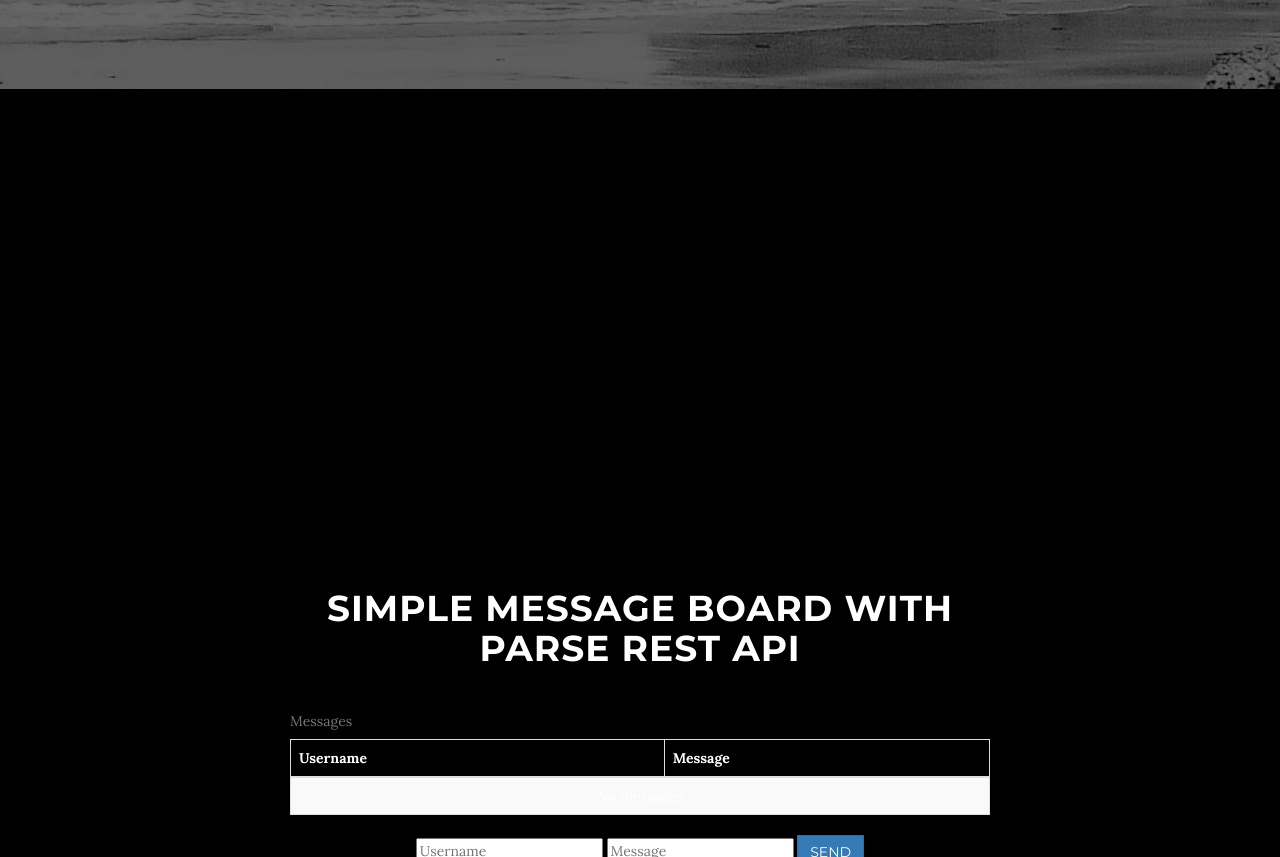
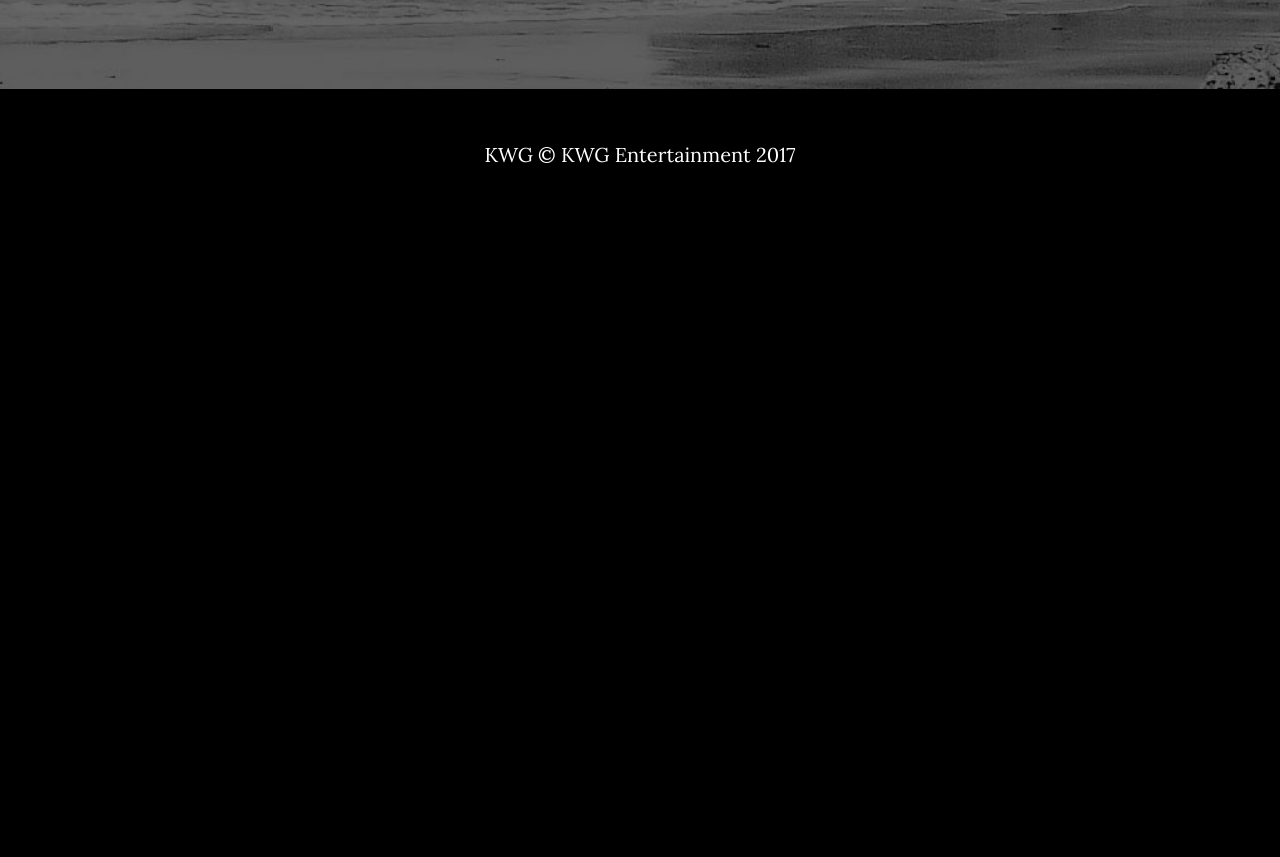
Before and after one commit to AlfredoMondragon/alfredomondragon.github.io, a website: page index.html in a window 1280 px wide. Shown: the part 1943-2800 px from the top of the page. After the commit the page ends 2164 px from the top, so only its background shows below. Drawn offline with nearby package versions, Linux system fonts and the light colour scheme.

Commit message:
Update index.html

```diff
--- a/index.html
+++ b/index.html
@@ -112,44 +112,6 @@
     </section>
 
     <!-- MESSAGE BOARD (to be implimented) -->
-    <section id="message" class="content-section text-center">
-        <div class="content-section">
-            <div class="container">
-                <div class="col-lg-8 col-lg-offset-2">
-                    		<div class="container-fluid">
-			<div class="row-fluid">
-				<h1>Simple Message Board with Parse REST API</h1>
-				<table class="table table-bordered table-striped">
-					<caption>Messages</caption>
-					<thead>
-						<tr>
-							<th>
-								Username
-							</th>
-							<th>
-								Message
-							</th>
-						</tr>
-					</thead>
-					<tbody>
-						<tr>
-							<td colspan="2">No messages</td>
-						</tr>
-					</tbody>
-				</table>
-			</div>
-			<div class="row-fluid">
-				<form id="new-user">
-					<input type="text" name="username" placeholder="Username" />
-					<input type="text" name="message" placeholder="Message" />
-					<a id="send" class="btn btn-primary">SEND</a>
-				</form>
-			</div>
-		</div>
-                </div>
-            </div>
-        </div>
-    </section>
     <!-- Footer -->
     <footer>
         <div class="container text-center">
```
